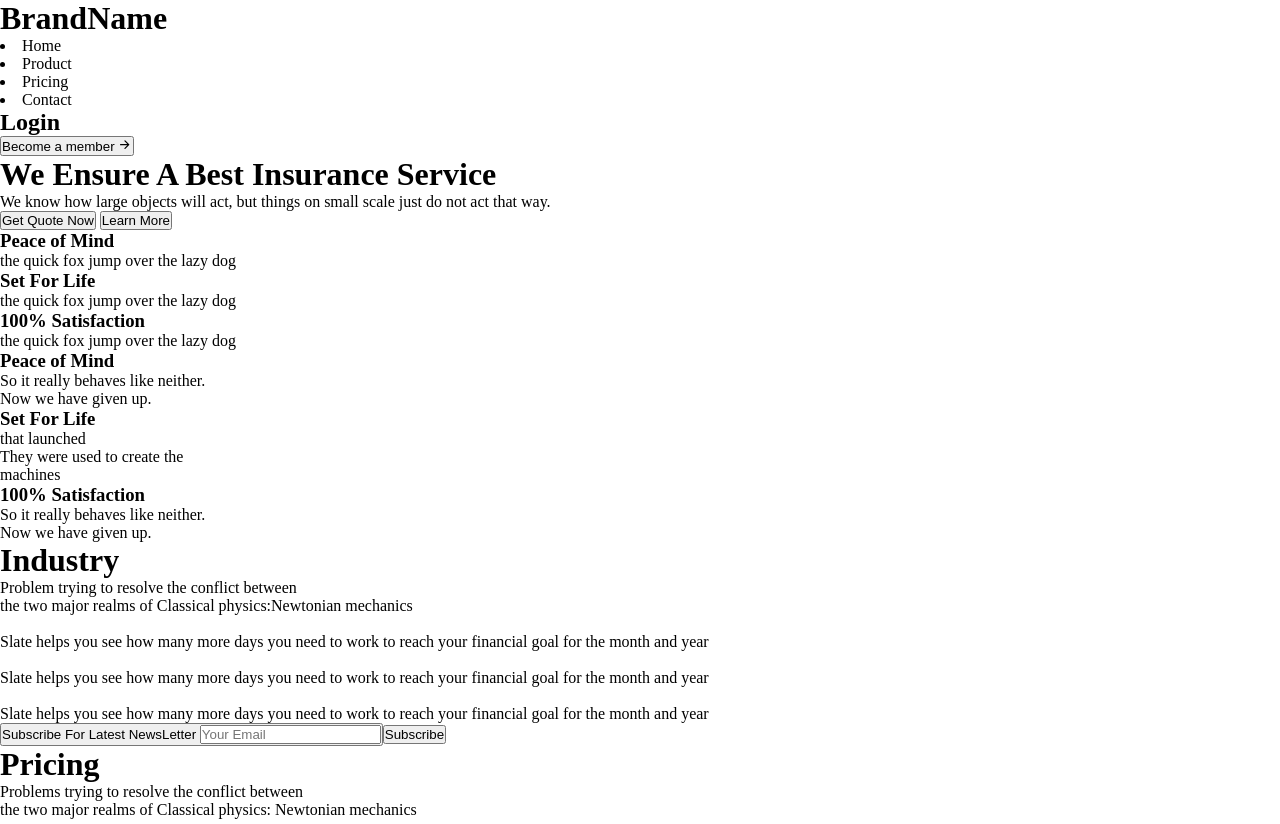
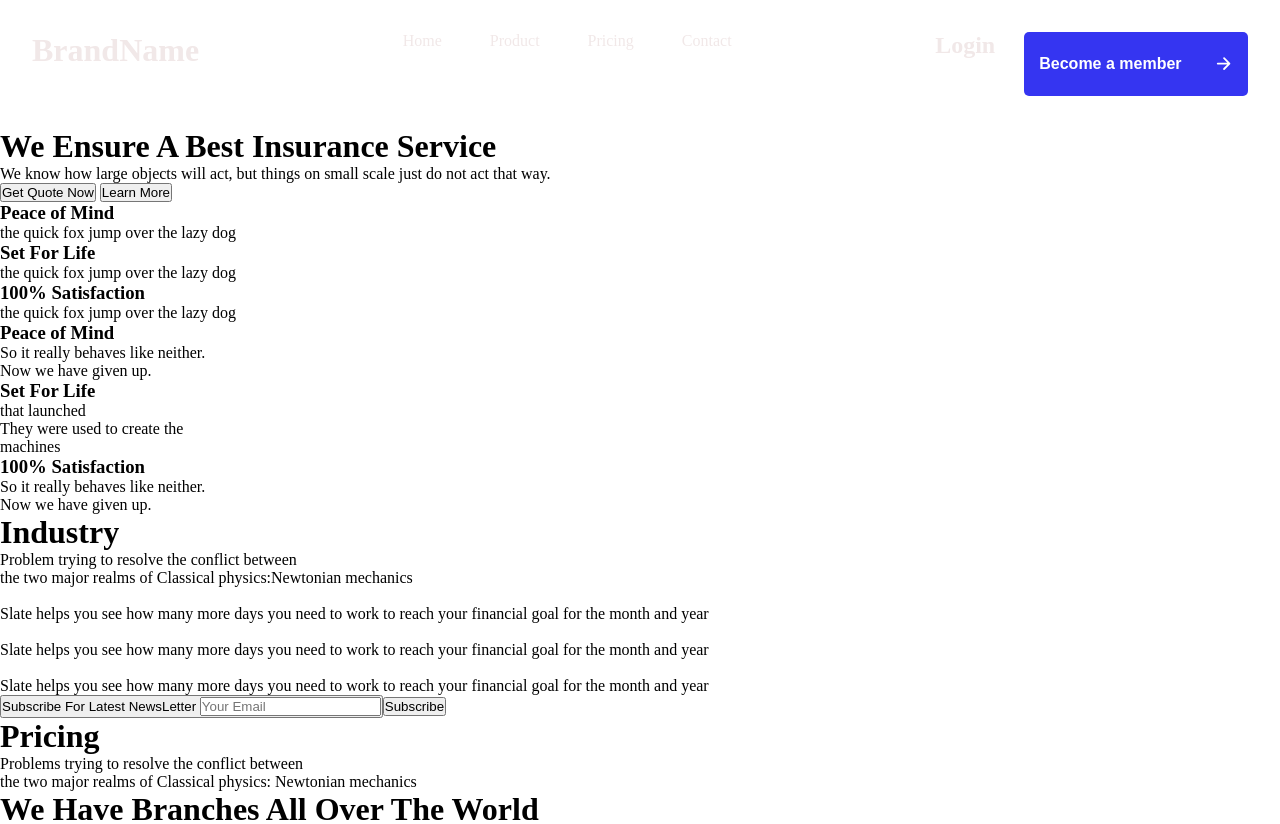
Before and after one commit to MarkOtwane/Responsive-Website, a plain HTML site: page css-challenge/index.html in a window 1280 px wide. Shown: the top 824 px of the page. Drawn offline with nearby package versions, Linux system fonts and the light colour scheme.

Commit message:
Complete to style the header section within the header

```diff
--- a/css-challenge/style.css
+++ b/css-challenge/style.css
@@ -5,4 +5,39 @@
 
 .home{
     background-image: url("#hero-cover 3.png");
+    .header{
+        display: flex;
+        padding: 2rem;
+        justify-content: space-between;
+        color: rgb(241, 232, 232);
+        .middle{
+            display: flex;
+            gap: 3rem;
+            li{
+                list-style: none;
+            }
+        }
+        .right{
+            display: flex;
+            gap: 1.8rem;
+            button{
+                display: flex;
+                justify-content: center;
+                align-items: center;
+                color: white;
+                background-color: rgb(53, 53, 241);
+                width: 14rem;
+                border: none;
+                border-radius: 5px;
+                font-weight: bolder;
+                font-size: 1rem;
+                height: 4rem;
+                gap: 2rem;
+                ion-icon{
+                    font-size: 1.2rem;
+                }
+            }
+        }
+    }
+
 }
```
